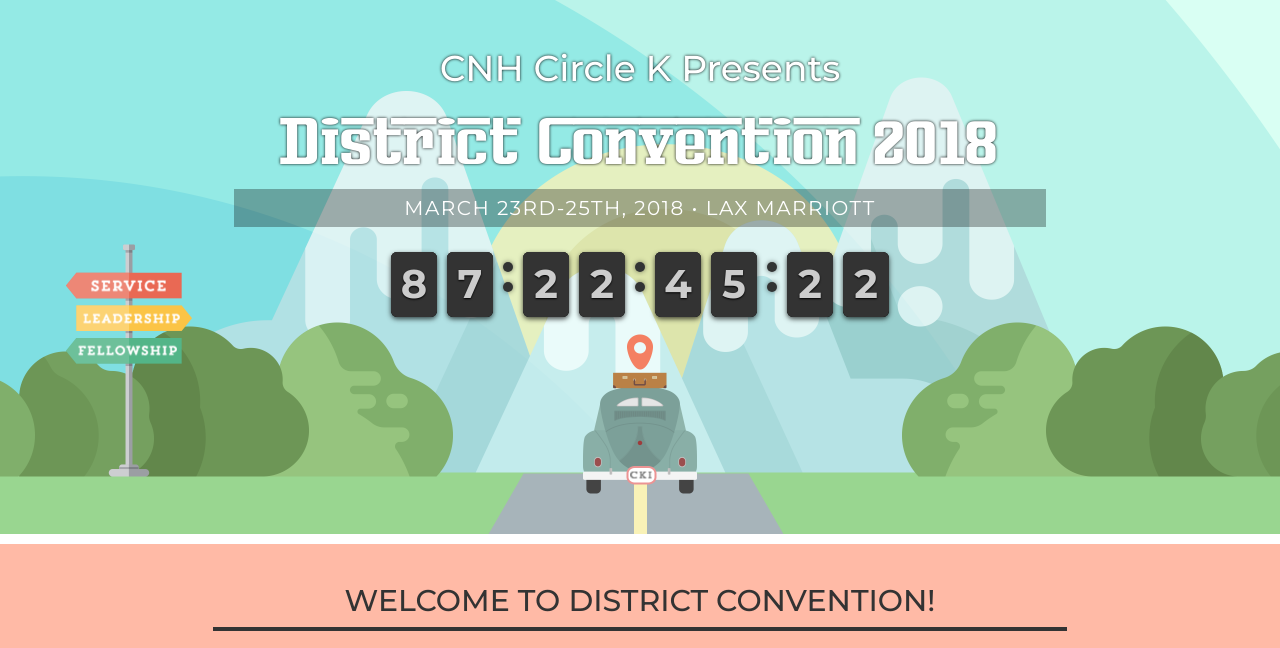
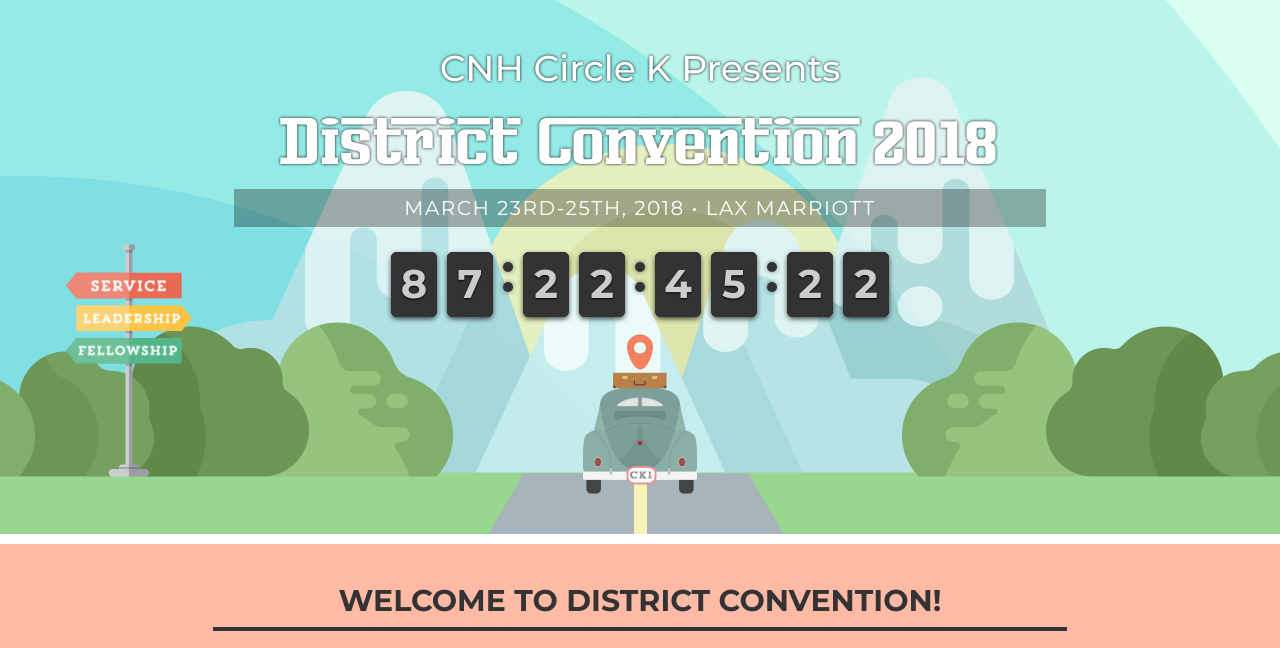
Before and after one commit to drfranks3/DCON-2018, a plain HTML site: page index.html in a window 1280 px wide. Shown: the part 101-749 px from the top of the page. Drawn offline with nearby package versions, Linux system fonts and the light colour scheme; animation ran at ten frames a second.

Commit message:
Fix Candidates

```diff
--- a/assets/scss/style.scss
+++ b/assets/scss/style.scss
@@ -21,10 +21,6 @@
 @font-face { font-family: 'Ferro'; src: url(/assets/fonts/ferrorosso.ttf) format('truetype'); }
 @font-face { font-family: 'Geared'; src: url(/assets/fonts/geared.ttf) format('truetype'); }
 @font-face { font-family: 'HandShop'; src: url(/assets/fonts/handshop.ttf) format('truetype'); }
-html * {
-  -moz-osx-font-smoothing: grayscale;
-   -webkit-font-smoothing: antialiased;
-}
 *,
 *:after,
 *:before {
@@ -43,7 +39,7 @@
 h2 {
   padding-top: 20px;
   font-size: 30px;
-  font-weight: 500;
+  font-weight: 600;
   text-transform: uppercase;
 }
 p {
```
Also changed, not shown: assets/css/style.css.
